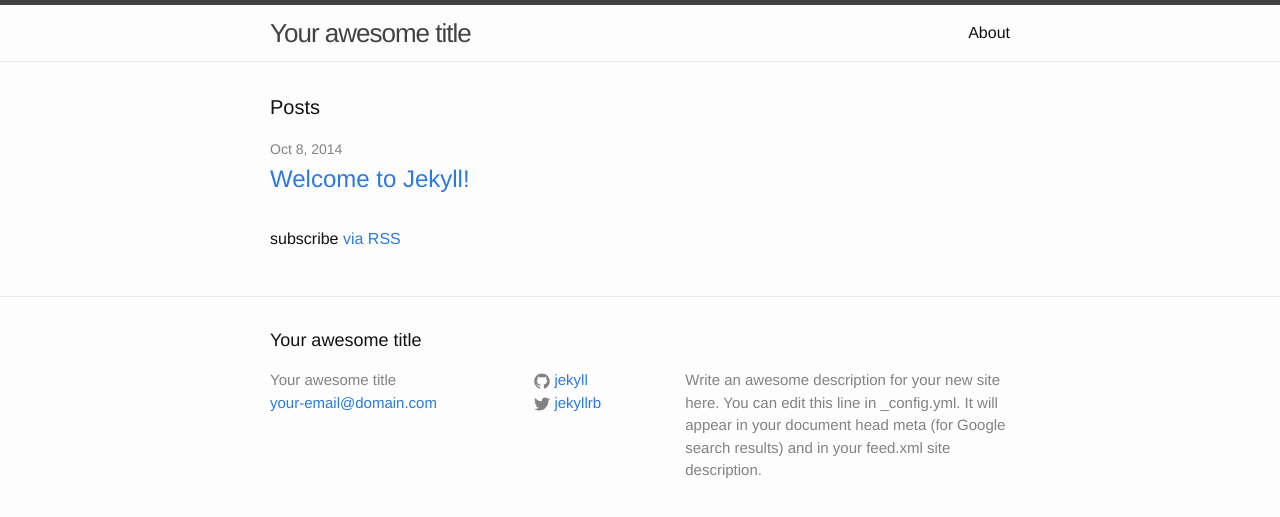
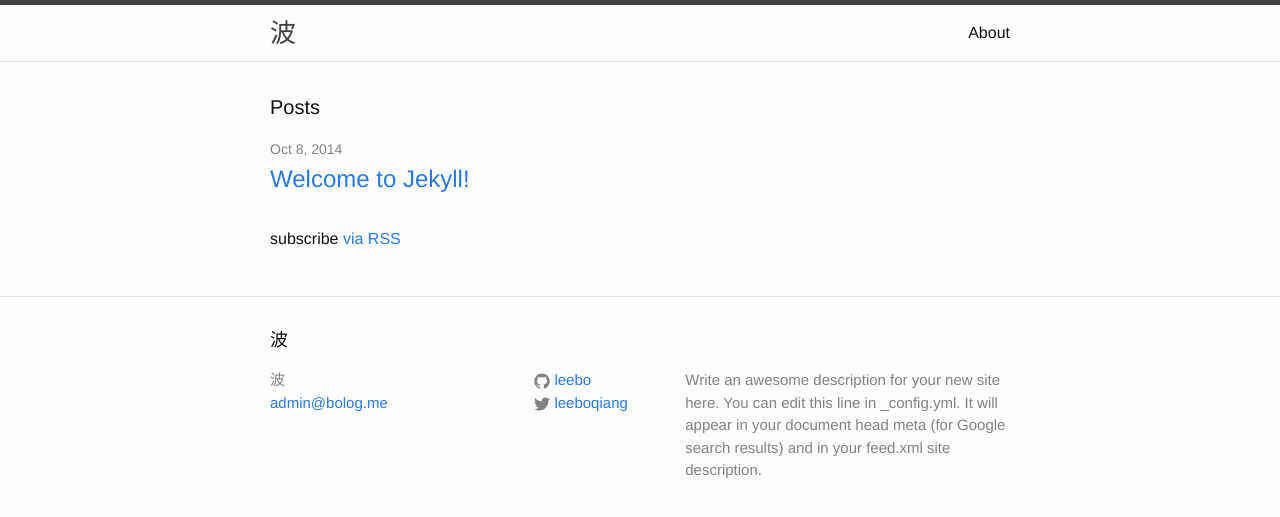
Before and after one commit to leebo/leebo.github.io, a Jekyll site: the page built from index.html, in a window 1280 px wide. Shown: the top 517 px of the page. Built offline with Jekyll 4.4.1, drawn with Linux system fonts in a browser that asks for light colours.

Commit message:
change config

```diff
--- a/_config.yml
+++ b/_config.yml
@@ -1,14 +1,14 @@
 # Site settings
-title: Your awesome title
-email: your-email@domain.com
+title: 波
+email: admin@bolog.me
 description: > # this means to ignore newlines until "baseurl:"
   Write an awesome description for your new site here. You can edit this
   line in _config.yml. It will appear in your document head meta (for
   Google search results) and in your feed.xml site description.
 baseurl: "" # the subpath of your site, e.g. /blog/
-url: "http://yourdomain.com" # the base hostname & protocol for your site
-twitter_username: jekyllrb
-github_username:  jekyll
+url: "http:/bolog.me" # the base hostname & protocol for your site
+twitter_username: leeboqiang
+github_username:  leebo
 
 # Build settings
 markdown: kramdown
```
